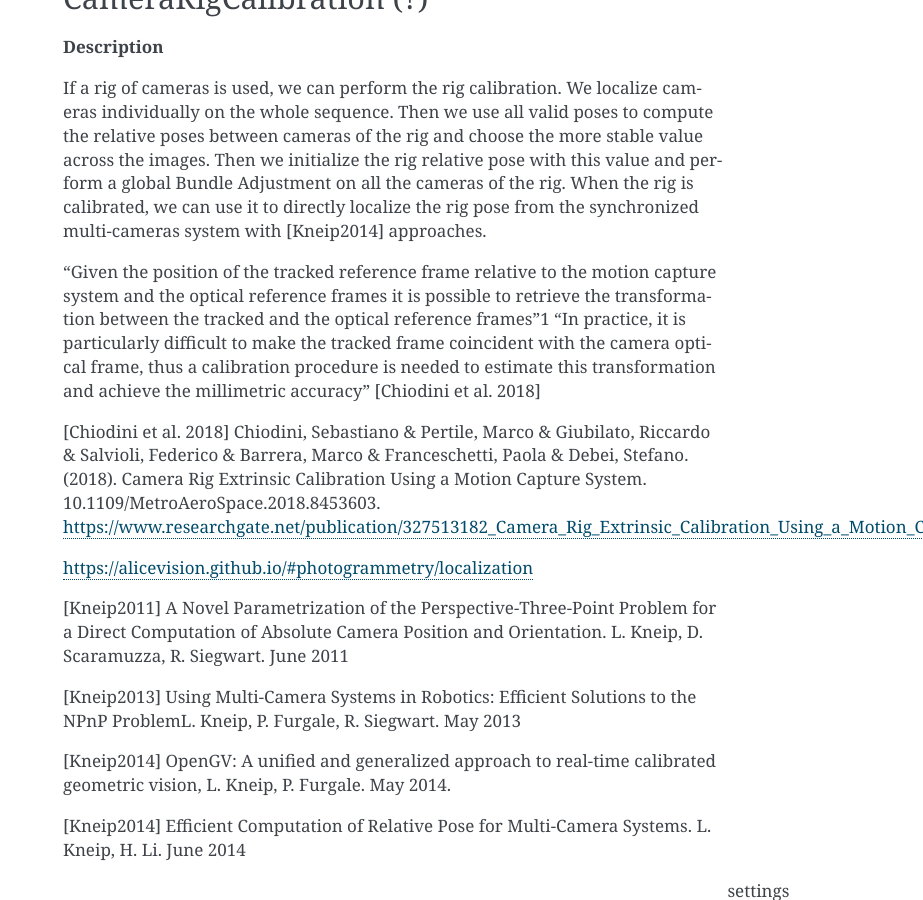
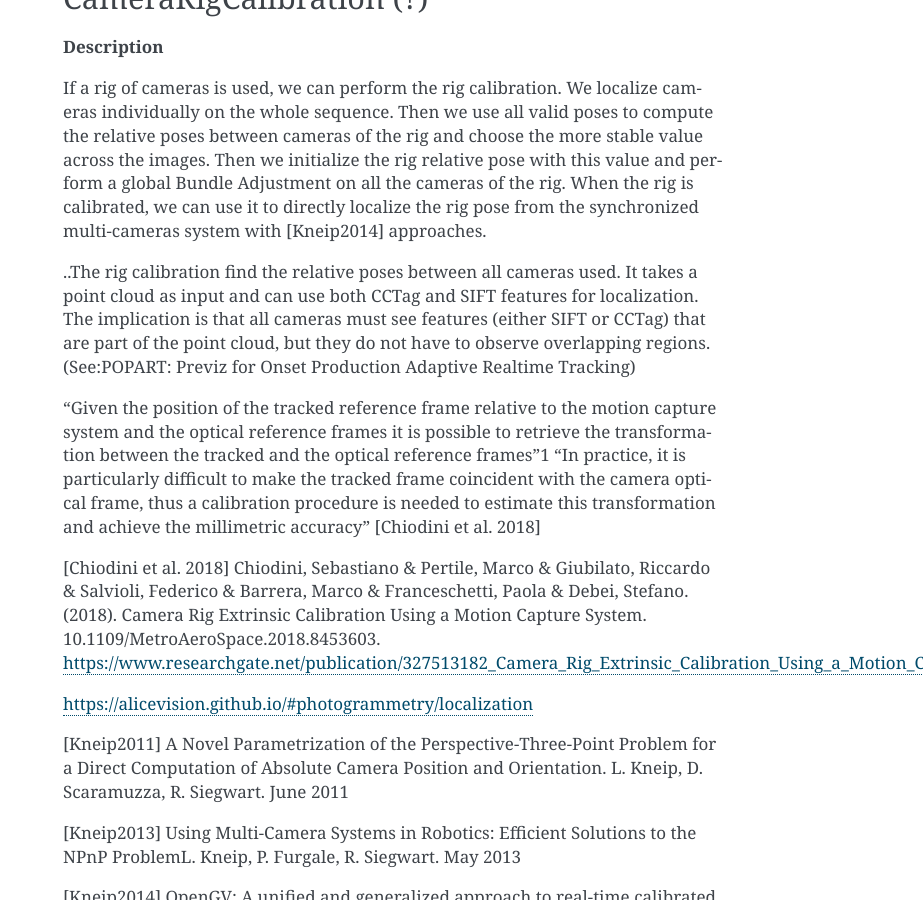
Before and after one commit to alicevision/meshroom-manual, a Sphinx documentation site: the page built from source/node_reference/node_reference.rst, in a window 1280 px wide and 900 px high, scrolled down 4932 px. Shown: the whole window, without its empty margins (357-1280 px from the left). Built offline with Sphinx 7.4.7, drawn with Linux system fonts in a browser that asks for light colours; pages that are not in the unit, such as notebooks, are missing from menus.

```diff
--- a/source/node_reference/node_reference.rst
+++ b/source/node_reference/node_reference.rst
@@ -147,6 +147,10 @@ CameraRigCalibration (?)
 **Description**
 
 If a rig of cameras is used, we can perform the rig calibration. We localize cameras individually on the whole sequence. Then we use all valid poses to compute the relative poses between cameras of the rig and choose the more stable value across the images. Then we initialize the rig relative pose with this value and perform a global Bundle Adjustment on all the cameras of the rig. When the rig is calibrated, we can use it to directly localize the rig pose from the synchronized multi-cameras system with [Kneip2014] approaches.
+
+..The rig calibration find the relative poses between all cameras used. It takes a point cloud as input and can
+use both CCTag and SIFT features for localization. The implication is that all cameras must see features
+(either SIFT or CCTag) that are part of the point cloud, but they do not have to observe overlapping regions. (See:POPART: Previz for Onset Production Adaptive Realtime Tracking)
 
 “Given the position of the tracked reference frame relative to the motion capture system and the optical reference frames it is possible to retrieve the transformation between the tracked and the optical reference frames”1 “In practice, it is particularly difficult to make the tracked
 frame coincident with the camera optical frame, thus a calibration procedure is needed to estimate this transformation and achieve the millimetric accuracy” [Chiodini et al. 2018]
```
Also changed, not shown: source/glossary/glossary.rst (added, +14 -0 lines).
